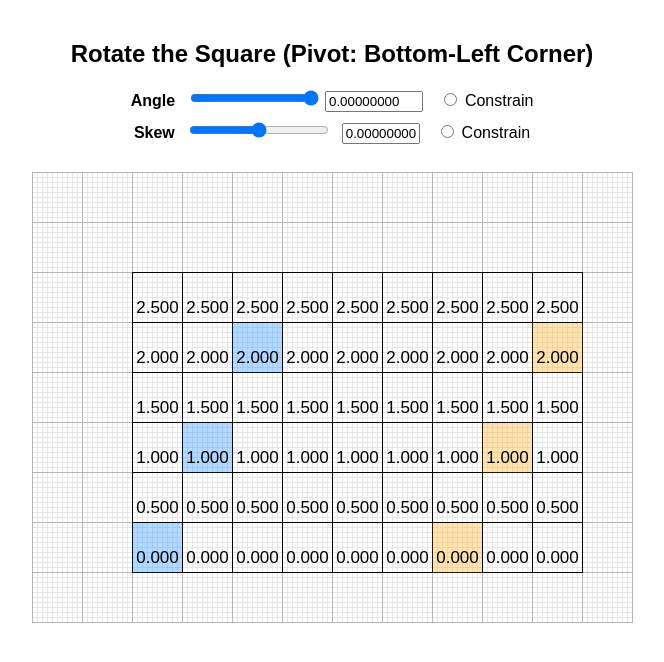
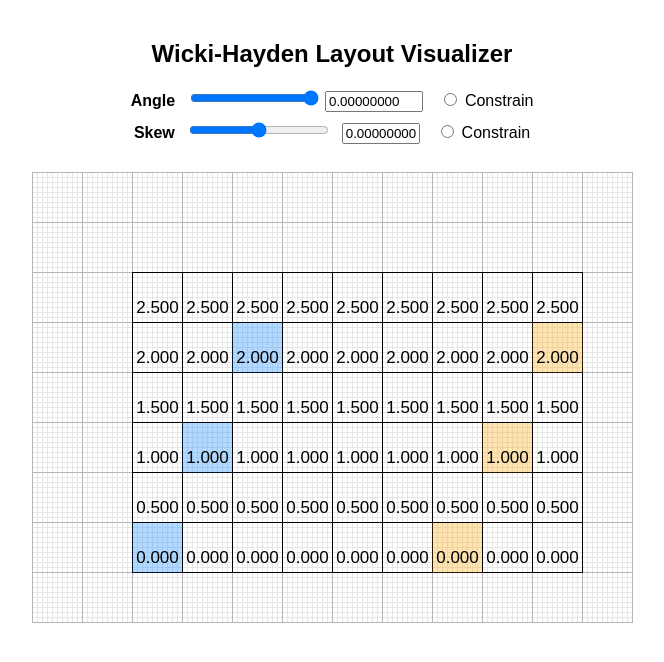
Before and after one commit to yan-h/wicki-hayden-layout-visualizer, a plain HTML site: page main.html in a window 1280 px wide. Shown: the whole page, without its empty margins (308-972 px from the left). Drawn offline with Linux system fonts and the light colour scheme.

Commit message:
Rename page

```diff
--- a/main.html
+++ b/main.html
@@ -1,7 +1,7 @@
 <!DOCTYPE html>
 <html>
 <head>
-  <title>Wicki-Hayden Layout Optimizer</title>
+  <title>Wicki-Hayden Layout Visualizer</title>
   <style>
     body {
       font-family: Arial, sans-serif;
@@ -14,7 +14,7 @@
   </style>
 </head>
 <body>
-  <h2>Rotate the Square (Pivot: Bottom-Left Corner)</h2>
+  <h2>Wicki-Hayden Layout Visualizer</h2>
 
   <!-- Slider for rotation angle -->
   <div class="control-row">
```
